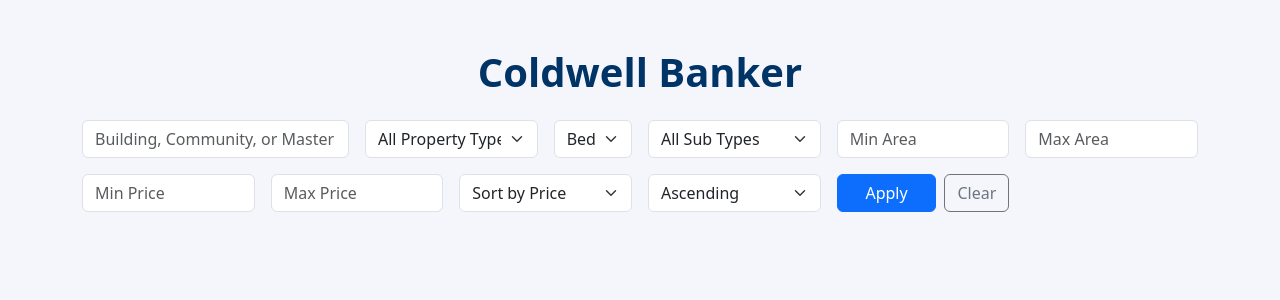
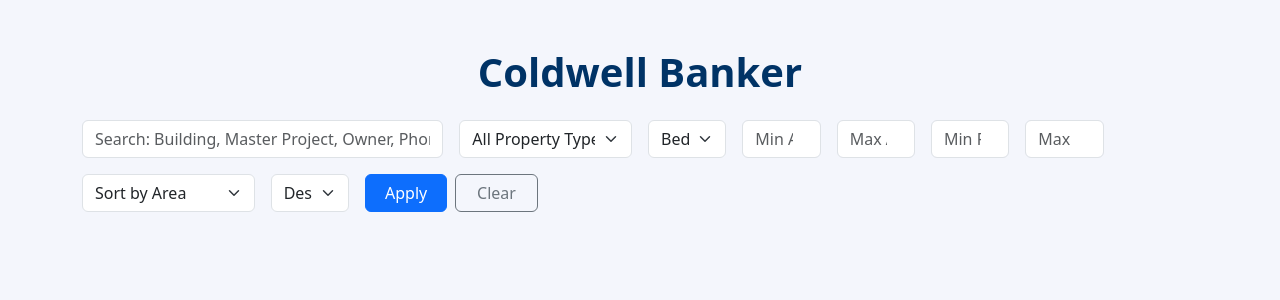
Before and after one commit to helpdeskmycbhelp/my-flask-app, a Flask app: page / in a window 1280 px wide. Shown: the top 300 px of the page. Run offline with Flask 3, Linux system fonts and the light colour scheme; data that the repository does not hold is empty.

Commit message:
Update filter_form.html

```diff
--- a/templates/filter_form.html
+++ b/templates/filter_form.html
@@ -1,5 +1,7 @@
-<div class="col-md-3">
-  <input type="text" name="building" class="form-control" placeholder="Building, Community, or Master Project" value="{{ request.args.get('building', '') }}">
+<div class="col-md-4">
+  <input type="text" name="building" class="form-control"
+         placeholder="Search: Building, Master Project, Owner, Phone"
+         value="{{ request.args.get('building','') }}">
 </div>
 
 <div class="col-md-2">
@@ -15,54 +17,49 @@
   <select name="beds" class="form-select">
     <option value="">Beds</option>
     {% for val in dropdowns.beds_list %}
-      <option value="{{ val }}" {% if request.args.get('beds') == val|string %}selected{% endif %}>{{ val }}</option>
+      <option value="{{ val }}" {% if request.args.get('beds') == (val|string) %}selected{% endif %}>{{ val }}</option>
     {% endfor %}
   </select>
 </div>
 
+<div class="col-md-1">
+  <input type="number" step="any" name="min_area" class="form-control" placeholder="Min Area"
+         value="{{ request.args.get('min_area','') }}">
+</div>
+
+<div class="col-md-1">
+  <input type="number" step="any" name="max_area" class="form-control" placeholder="Max Area"
+         value="{{ request.args.get('max_area','') }}">
+</div>
+
+<div class="col-md-1">
+  <input type="number" step="any" name="min_price" class="form-control" placeholder="Min Price"
+         value="{{ request.args.get('min_price','') }}">
+</div>
+
+<div class="col-md-1">
+  <input type="number" step="any" name="max_price" class="form-control" placeholder="Max Price"
+         value="{{ request.args.get('max_price','') }}">
+</div>
+
 <div class="col-md-2">
-  <select name="sub_type" class="form-select">
-    <option value="">All Sub Types</option>
-    {% for val in dropdowns.sub_types %}
-      <option value="{{ val }}" {% if request.args.get('sub_type') == val %}selected{% endif %}>{{ val }}</option>
-    {% endfor %}
+  <select name="sort_by" class="form-select">
+    <!-- default to area on first load -->
+    <option value="price" {% if request.args.get('sort_by','area_sqft')=='price' %}selected{% endif %}>Sort by Price</option>
+    <option value="area_sqft" {% if request.args.get('sort_by','area_sqft')=='area_sqft' %}selected{% endif %}>Sort by Area</option>
+    <option value="building_name" {% if request.args.get('sort_by','area_sqft')=='building_name' %}selected{% endif %}>Sort by Building</option>
   </select>
 </div>
 
-<div class="col-md-2">
-  <input type="number" name="min_area" class="form-control" placeholder="Min Area" value="{{ request.args.get('min_area', '') }}">
-</div>
-
-<div class="col-md-2">
-  <input type="number" name="max_area" class="form-control" placeholder="Max Area" value="{{ request.args.get('max_area', '') }}">
-</div>
-
-<!-- Min Price -->
-<div class="col-12 col-md-2">
-  <input type="number" name="min_price" class="form-control" placeholder="Min Price" value="{{ request.args.get('min_price', '') }}">
-</div>
-
-<!-- Max Price -->
-<div class="col-12 col-md-2">
-  <input type="number" name="max_price" class="form-control" placeholder="Max Price" value="{{ request.args.get('max_price', '') }}">
-</div>
-
-
-<div class="col-md-2">
-  <select name="sort_by" class="form-select">
-    <option value="price" {% if request.args.get('sort_by') == 'price' %}selected{% endif %}>Sort by Price</option>
-    <option value="area_sqft" {% if request.args.get('sort_by') == 'area_sqft' %}selected{% endif %}>Sort by Area</option>
-  </select>
-</div>
-
-<div class="col-md-2">
+<div class="col-md-1">
   <select name="order" class="form-select">
-    <option value="asc" {% if request.args.get('order') == 'asc' %}selected{% endif %}>Ascending</option>
-    <option value="desc" {% if request.args.get('order') == 'desc' %}selected{% endif %}>Descending</option>
+    <!-- default to desc so largest area first -->
+    <option value="asc"  {% if request.args.get('order','desc')=='asc' %}selected{% endif %}>Asc</option>
+    <option value="desc" {% if request.args.get('order','desc')=='desc' %}selected{% endif %}>Desc</option>
   </select>
 </div>
 
 <div class="col-md-2 d-flex gap-2">
   <button type="submit" class="btn btn-primary w-100">Apply</button>
-  <a href="{{ url_for('home') }}" class="btn btn-outline-secondary">Clear</a>
+  <a href="{{ url_for('home') }}" class="btn btn-outline-secondary w-100">Clear</a>
 </div>
```
